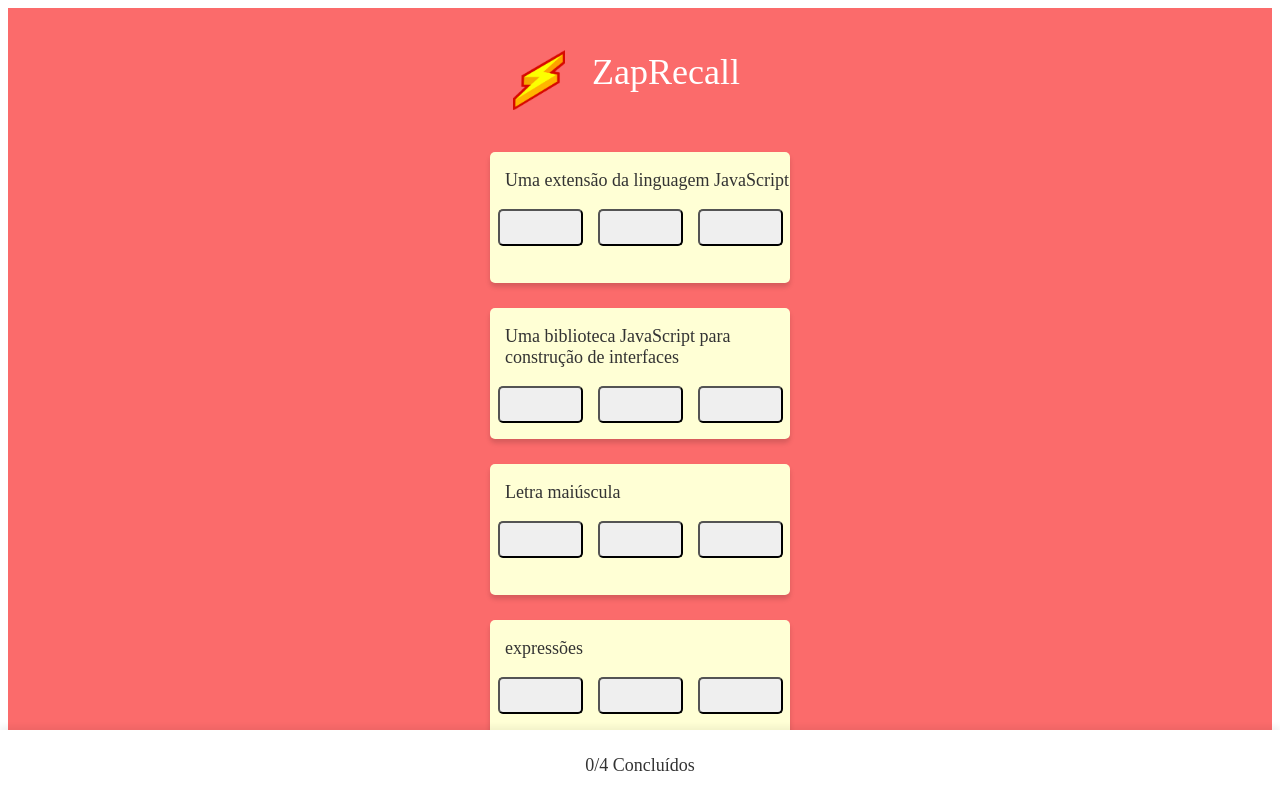
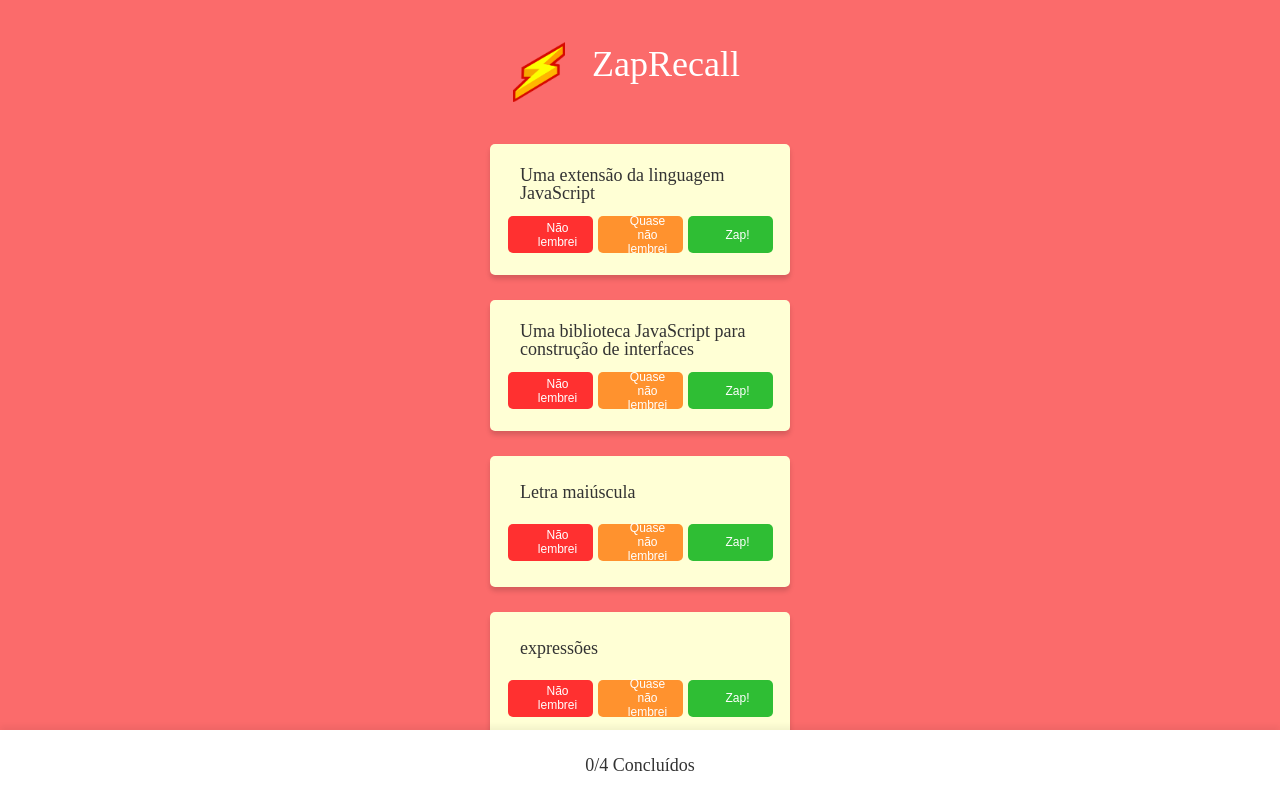
Before and after one commit to andressafirmino/P9-ZapRecall, a React (Vite) app: page / in a window 1280 px wide. Shown: the top 798 px of the page. Built offline with nearby package versions, Linux system fonts and the light colour scheme.

Commit message:
Versão com layout completo

```diff
--- a/src/components/Question.jsx
+++ b/src/components/Question.jsx
@@ -16,9 +16,15 @@
             <Answer>
                 <p>{props.answ}</p>
                 <div>
-                    <button></button>
-                    <button></button>
-                    <button></button>
+                    <Red>
+                        <p>Não lembrei</p>
+                    </Red>
+                    <Orange>
+                        <p>Quase não lembrei</p>
+                    </Orange>
+                    <Green>
+                        <p>Zap!</p>
+                    </Green>
                 </div>
             </Answer>
         </Quest>
@@ -42,8 +48,8 @@
     display: flex;
     justify-content: space-between;
     align-items: center;
+    box-sizing: border-box;
     padding: 15px;
-    box-sizing: border-box;
     display: none;
 
     p {
@@ -64,14 +70,15 @@
     border-radius: 5px;
     box-shadow: 0px 4px 5px rgba(0, 0, 0, 0.15);
     box-sizing: border-box;
+    padding: 15px;
     position: relative;
     display: none;
+
 
     p {
         font-size: 18px;
         font-weight: 400;
         color: #333333;
-        margin-left: 15px;
     }
     img {
         width: 30px;
@@ -88,6 +95,11 @@
     background-color: #FFFFD5;
     border-radius: 5px;
     box-shadow: 0px 4px 5px rgba(0, 0, 0, 0.15);
+    box-sizing: border-box;
+    padding: 15px;
+    display: flex;
+    flex-direction: column;
+    justify-content: space-around;
 
     p {
         font-size: 18px;
@@ -107,7 +119,28 @@
         font-size: 12px;
         font-weight: 400;
         color: #FFFFFF;
-    }
+        border: none;
+        display: flex;
+        justify-content: center;
+        align-items: center;
+        box-sizing: border-box;
+
+        p {
+            font-size: 12px;
+            font-weight: 400;
+            color: #FFFFFF;
+        }
+        }
     }
 
 `;
+
+const Red = styled.button `
+    background-color: #FF3030;
+`;
+const Orange = styled.button `
+    background-color: #FF922E;
+`
+const Green = styled.button `
+    background-color: #2FBE34;
+`;
--- a/src/components/Questions.jsx
+++ b/src/components/Questions.jsx
@@ -20,5 +20,5 @@
 }
 
 const Quests = styled.div `
-    margin: 0 auto 40px;
+    margin: 0 auto 70px;
 `;
--- /dev/null
+++ b/src/components/Reset.js
@@ -0,0 +1,50 @@
+import { createGlobalStyle } from "styled-components";
+
+const Reset = createGlobalStyle `
+
+html, body, div, span, applet, object, iframe,
+h1, h2, h3, h4, h5, h6, p, blockquote, pre,
+a, abbr, acronym, address, big, cite, code,
+del, dfn, em, img, ins, kbd, q, s, samp,
+small, strike, strong, sub, sup, tt, var,
+b, u, i, center,
+dl, dt, dd, ol, ul, li,
+fieldset, form, label, legend,
+table, caption, tbody, tfoot, thead, tr, th, td,
+article, aside, canvas, details, embed,
+figure, figcaption, footer, header, hgroup,
+menu, nav, output, ruby, section, summary,
+time, mark, audio, video {
+	margin: 0;
+	padding: 0;
+	border: 0;
+	font-size: 100%;
+	font: inherit;
+	vertical-align: baseline;
+}
+/* HTML5 display-role reset for older browsers */
+article, aside, details, figcaption, figure,
+footer, header, hgroup, menu, nav, section {
+	display: block;
+}
+body {
+	line-height: 1;
+}
+ol, ul {
+	list-style: none;
+}
+blockquote, q {
+	quotes: none;
+}
+blockquote:before, blockquote:after,
+q:before, q:after {
+	content: '';
+	content: none;
+}
+table {
+	border-collapse: collapse;
+	border-spacing: 0;
+}
+`;
+
+export default Reset;
--- a/src/main.jsx
+++ b/src/main.jsx
@@ -1,9 +1,11 @@
 import React from 'react'
 import ReactDOM from 'react-dom/client'
 import App from './App.jsx'
+import Reset from './components/Reset.js'
 
 ReactDOM.createRoot(document.getElementById('root')).render(
   <React.StrictMode>
+    <Reset />
     <App />
   </React.StrictMode>,
 )
```
